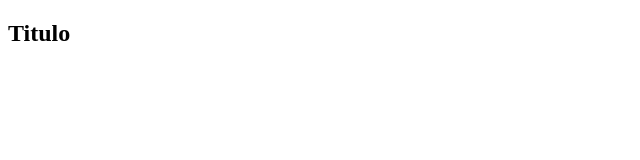
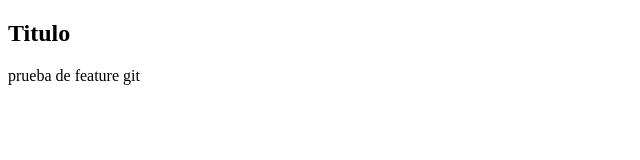
Before and after one commit to Lagrp/git.text, a plain HTML site: page index.html in a window 1280 px wide. Shown: the whole page, without its empty margins (0-640 px from the left). Drawn offline with Linux system fonts and the light colour scheme.

Commit message:
prueba feature

```diff
--- a/index.html
+++ b/index.html
@@ -8,6 +8,10 @@
 <body>
     <section>
         <h1> Titulo</Title></h1>
+        <p>
+
+            prueba de feature git
+        </p>
 
     </section>
 
```
